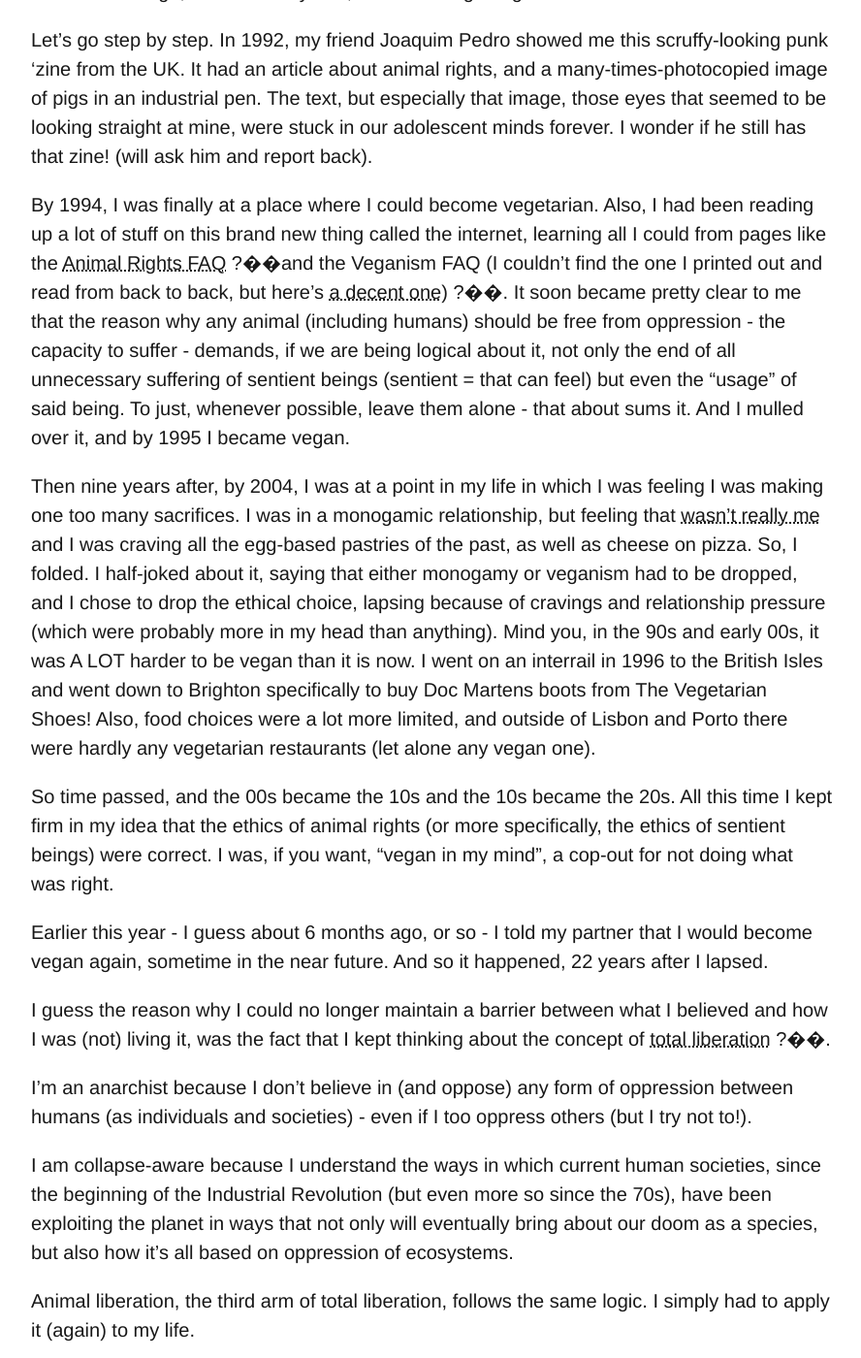
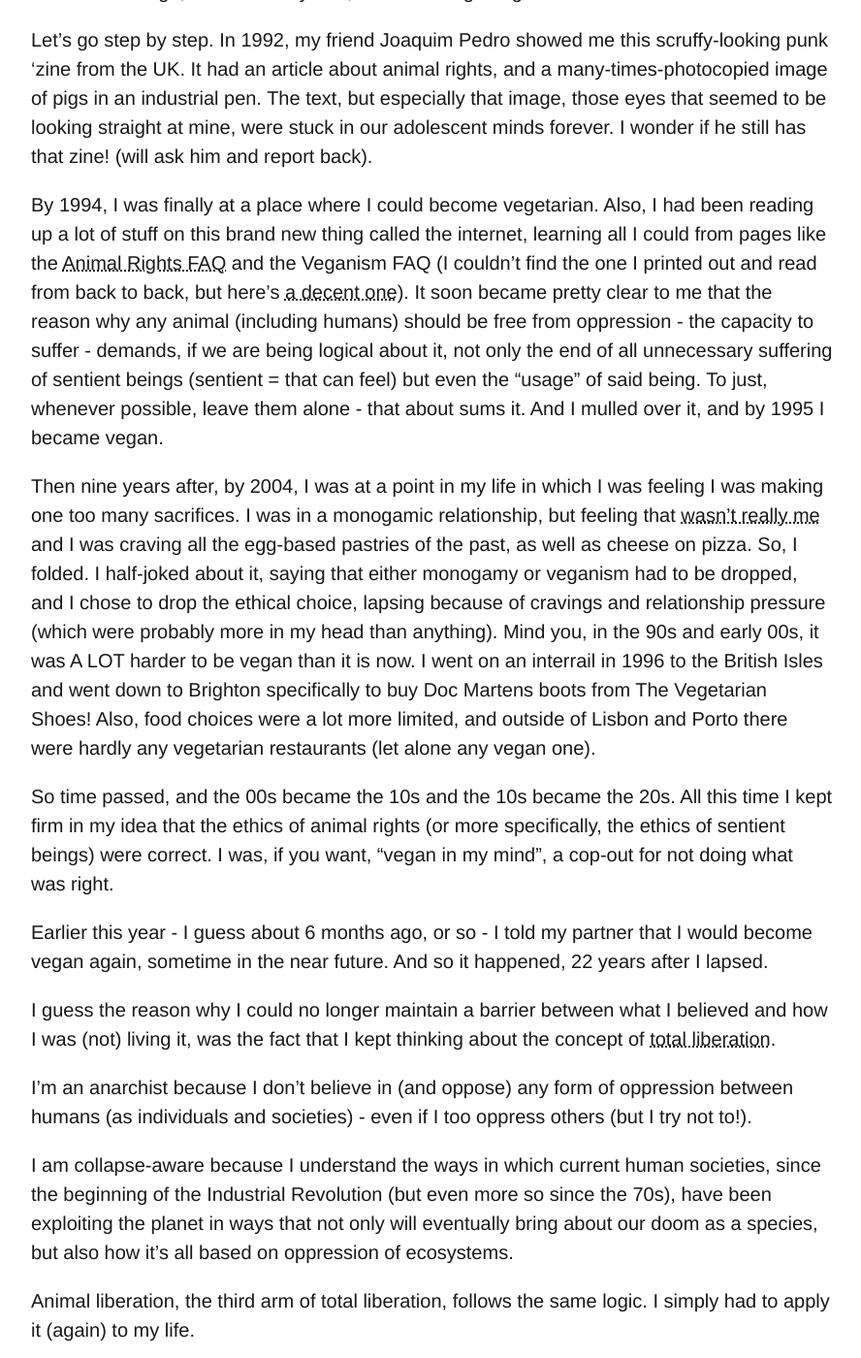
Before and after one commit to pedro-homero/pedro-homero.github.io, a Jekyll site: the page built from _posts/2026-07-17-total-liberation.markdown, in a window 1280 px wide and 1400 px high, scrolled down 621 px. Shown: the whole window at 97% size, without its empty margins (112-1000 px from the left). Built offline with Jekyll 4.4.1, drawn with Linux system fonts in a browser that asks for light colours; nearby versions of some CDN libraries; comment, search, counter and statistics services are not loaded.

Commit message:
removi emoji

```diff
--- a/_posts/2026-07-17-total-liberation.markdown
+++ b/_posts/2026-07-17-total-liberation.markdown
@@ -10,7 +10,7 @@ Three weeks ago, and after 22 years, I became vegan again.
 
 Let's go step by step. In 1992, my friend Joaquim Pedro showed me this scruffy-looking punk 'zine from the UK. It had an article about animal rights, and a many-times-photocopied image of pigs in an industrial pen. The text, but especially that image, those eyes that seemed to be looking straight at mine, were stuck in our adolescent minds forever. I wonder if he still has that zine! (will ask him and report back).
 
-By 1994, I was finally at a place where I could become vegetarian. Also, I had been reading up a lot of stuff on this brand new thing called the internet, learning all I could from pages like the [Animal Rights FAQ](https://www.animal-rights.com/faqfile.html) ?��and the Veganism FAQ (I couldn't find the one I printed out and read from back to back, but here's [a decent one](https://www.veganeasy.org/resources/vegan-faqs/)) ?��.
+By 1994, I was finally at a place where I could become vegetarian. Also, I had been reading up a lot of stuff on this brand new thing called the internet, learning all I could from pages like the [Animal Rights FAQ](https://www.animal-rights.com/faqfile.html) and the Veganism FAQ (I couldn't find the one I printed out and read from back to back, but here's [a decent one](https://www.veganeasy.org/resources/vegan-faqs/)).
 It soon became pretty clear to me that the reason why any animal (including humans) should be free from oppression - the capacity to suffer - demands, if we are being logical about it, not only the end of all unnecessary suffering of sentient beings (sentient = that can feel) but even the "usage" of said being. To just, whenever possible, leave them alone - that about sums it. And I mulled over it, and by 1995 I became vegan.
 
 Then nine years after, by 2004, I was at a point in my life in which I was feeling I was making one too many sacrifices. I was in a monogamic relationship, but feeling that [wasn't really me]({% post_url 2022-11-08-consensual-non-monogamy %}) and I was craving all the egg-based pastries of the past, as well as cheese on pizza. So, I folded. I half-joked about it, saying that either monogamy or veganism had to be dropped, and I chose to drop the ethical choice, lapsing because of cravings and relationship pressure (which were probably more in my head than anything).
@@ -20,7 +20,7 @@ So time passed, and the 00s became the 10s and the 10s became the 20s. All this
 
 Earlier this year - I guess about 6 months ago, or so - I told my partner that I would become vegan again, sometime in the near future. And so it happened, 22 years after I lapsed.
 
-I guess the reason why I could no longer maintain a barrier between what I believed and how I was (not) living it, was the fact that I kept thinking about the concept of [total liberation](https://en.wikipedia.org/wiki/Total_liberation) ?��.
+I guess the reason why I could no longer maintain a barrier between what I believed and how I was (not) living it, was the fact that I kept thinking about the concept of [total liberation](https://en.wikipedia.org/wiki/Total_liberation).
 
 I'm an anarchist because I don't believe in (and oppose) any form of oppression between humans (as individuals and societies) - even if I too oppress others (but I try not to!).
 
@@ -28,11 +28,7 @@ I am collapse-aware because I understand the ways in which current human societi
 
 Animal liberation, the third arm of total liberation, follows the same logic. I simply had to apply it (again) to my life.
 
-
-
 ---
-
-
 
 If you're unfamiliar with the definition of veganism, here it goes, straight from The Vegan Society (which I also visited back in 1996!):
 
```
